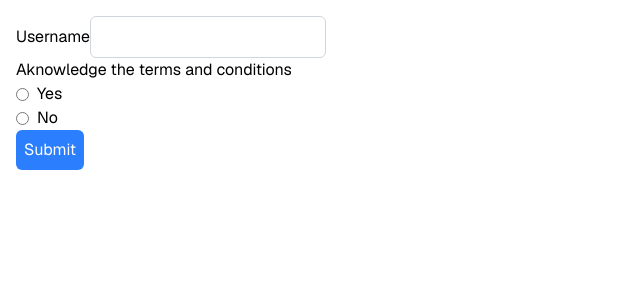
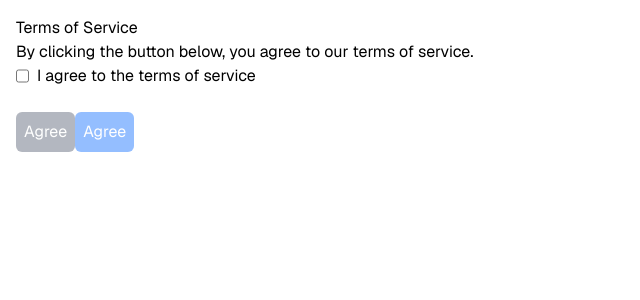
Before and after one commit to alekspanteli/learn-react-dev-next-js, a Next.js app: page / in a window 1280 px wide. Shown: the top 300 px of the page, without its empty margins (0-640 px from the left). Built offline with nearby package versions, Linux system fonts and the light colour scheme.

Commit message:
Refactor Home page to replace form submission with checkbox for terms agreement, enhancing user interaction and simplifying the interface.

```diff
--- a/app/page.tsx
+++ b/app/page.tsx
@@ -1,64 +1,47 @@
 "use client";
 
-import { FormEvent } from "react";
+import { useState } from "react";
+
+const buttonVariants = {
+  primary: "bg-blue-500 text-white p-2 rounded-md",
+  secondary: "bg-gray-500 text-white p-2 rounded-md",
+};
+
+type ButtonProps = {
+  children: React.ReactNode;
+  isEnabled?: boolean;
+  variant?: "primary" | "secondary";
+};
+
+function Button({ isEnabled, children, variant = "primary" }: ButtonProps) {
+  return (
+    <button
+      disabled={!isEnabled}
+      className={`${buttonVariants[variant]} ${!isEnabled ? "opacity-50 cursor-not-allowed" : ""}`}
+    >
+      {children}
+    </button>
+  );
+}
 
 export default function Home() {
-  function handleSubmit(e: FormEvent<HTMLFormElement>) {
-    e.preventDefault();
-    const formData = new FormData(e.target as HTMLFormElement);
-    const entries = Object.fromEntries(formData.entries());
-    const username = entries.username?.toString().trim() ?? "";
-    const acknowledgement = entries.acknowledgement ?? null;
+  const [hasAgreed, setHasAgreed] = useState(false);
 
-    console.log({ username, acknowledgement });
-
-    e.currentTarget.reset();
+  function handleAgree() {
+    setHasAgreed(!hasAgreed);
   }
 
   return (
     <>
-      <form onSubmit={handleSubmit}>
-        <div>
-          <label htmlFor="username">Username</label>
-          <input
-            className="border border-gray-300 rounded-md p-2"
-            type="text"
-            name="username"
-            id="username"
-            autoComplete="name"
-          />
-        </div>
-        <div>
-          <p>Aknowledge the terms and conditions</p>
-          <div className="flex items-center gap-2">
-            <input
-              type="radio"
-              id="yes"
-              name="acknowledgement"
-              value="yes"
-              className="accent-red-500"
-              required
-            />
-            <label htmlFor="yes">Yes</label>
-          </div>
-          <div className="flex items-center gap-2">
-            <input
-              type="radio"
-              id="no"
-              name="acknowledgement"
-              value="no"
-              className="accent-red-500"
-            />
-            <label htmlFor="no">No</label>
-          </div>
-        </div>
-        <button
-          className="bg-blue-500 text-white rounded-md p-2 cursor-pointer"
-          type="submit"
-        >
-          Submit
-        </button>
-      </form>
+      <h1>Terms of Service</h1>
+      <p>By clicking the button below, you agree to our terms of service.</p>
+      <label className="flex gap-2">
+        <input type="checkbox" checked={hasAgreed} onChange={handleAgree} />
+        I agree to the terms of service
+      </label>
+      <br />
+      <Button variant="secondary">Agree</Button>
+      <Button isEnabled={hasAgreed}>Agree</Button>
     </>
   );
 }
```
